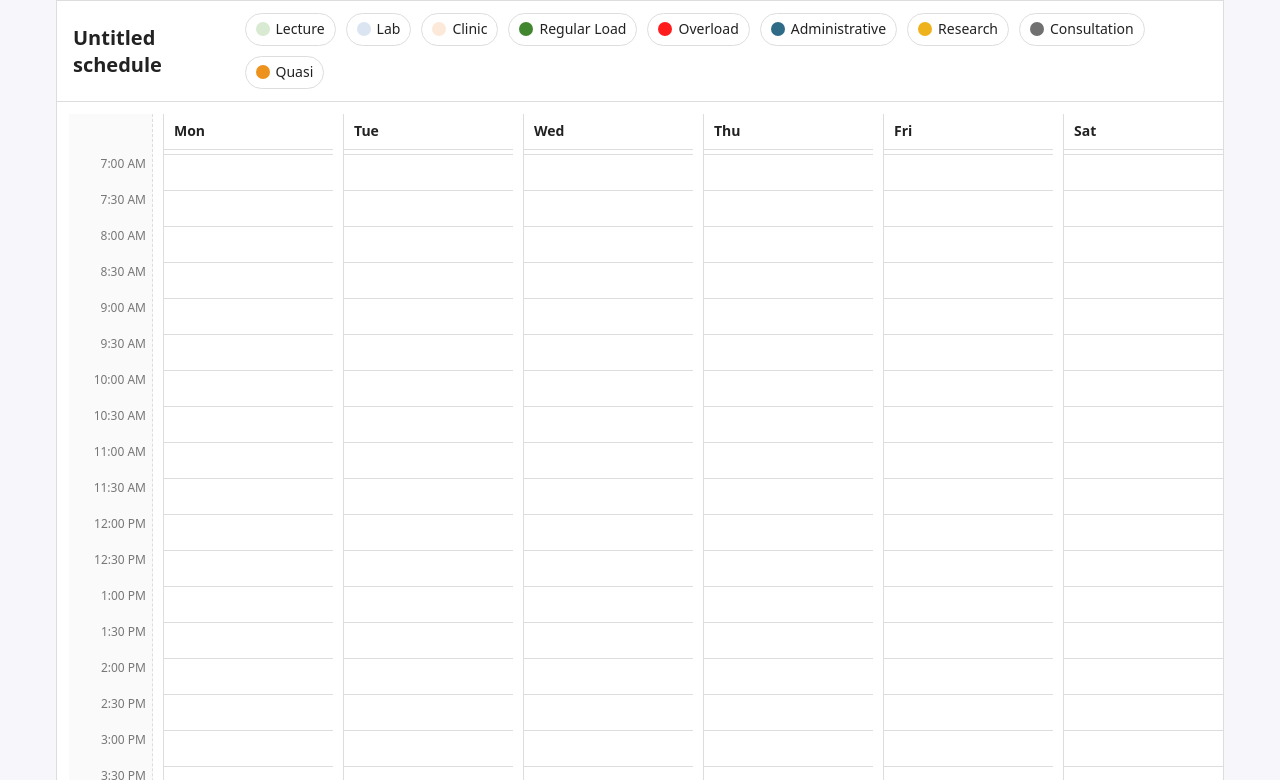
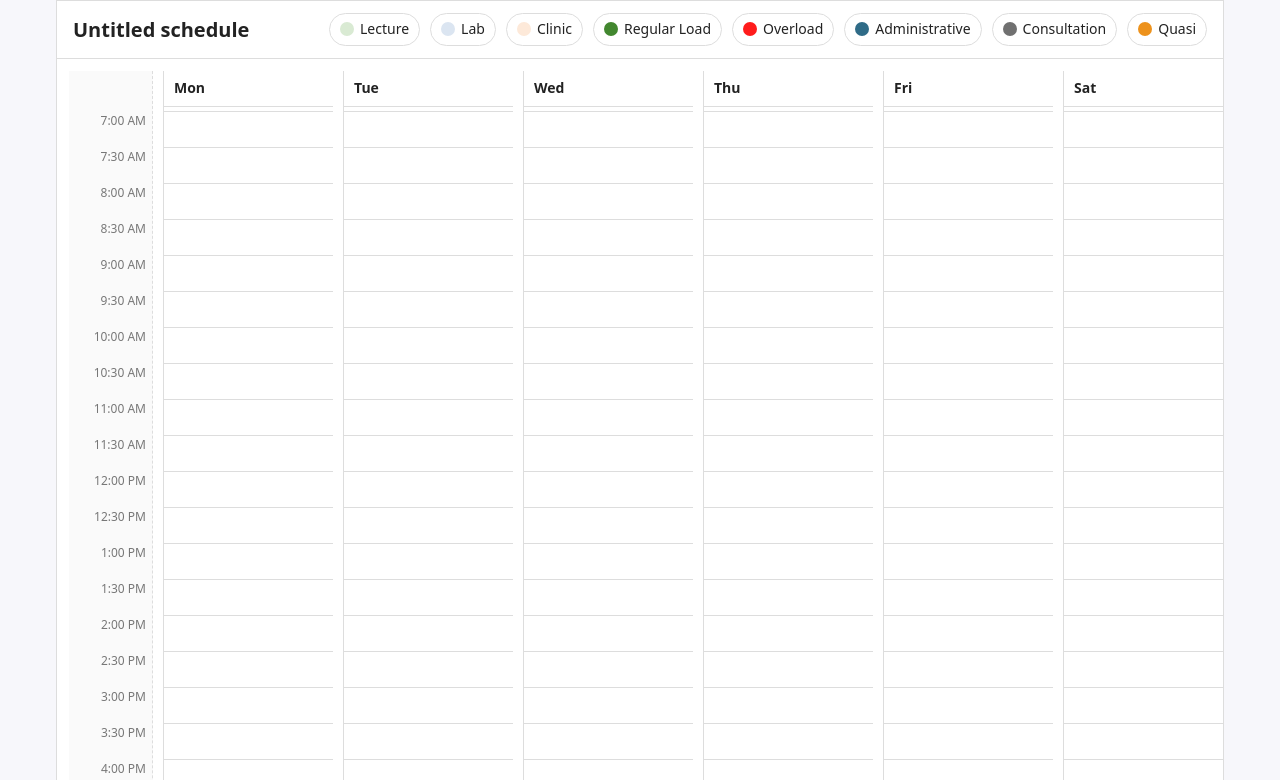
Before and after one commit to butterglazed-paulomon/TimeTabler, a plain HTML site: page index.html in a window 1280 px wide. Shown: the part 214-994 px from the top of the page. Drawn offline with nearby package versions, Linux system fonts and the light colour scheme.

Commit message:
Update index.html

```diff
--- a/index.html
+++ b/index.html
@@ -285,7 +285,6 @@
     {id: uid(), name: 'Regular Load',  color: '#42872F'},
     {id: uid(), name: 'Overload',  color: '#FF1C1C'},
     {id: uid(), name: 'Administrative',  color: '#2F6B87'},
-    {id: uid(), name: 'Research',  color: '#EDB21C'},
     {id: uid(), name: 'Consultation',  color: '#707070'},
     {id: uid(), name: 'Quasi',  color: '#ED921C'},
   ];
```
